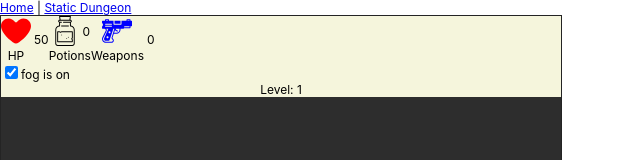
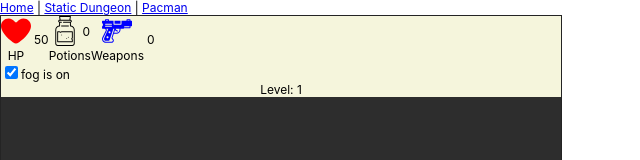
Before and after one commit to theednaffattack/dungeon-crawler-new, a React (Vite) app: page /static-dungeon in a window 1280 px wide. Shown: the top 160 px of the page, without its empty margins (0-640 px from the left). Built offline with nearby package versions, Linux system fonts and the light colour scheme.

Commit message:
Add pacman to nav

```diff
--- a/src/components/nav.tsx
+++ b/src/components/nav.tsx
@@ -3,7 +3,8 @@ import { Link } from "react-router-dom";
 export function Nav() {
   return (
     <nav>
-      <Link to="/">Home</Link> | <Link to="static-dungeon">Static Dungeon</Link>
+      <Link to="/">Home</Link> | <Link to="static-dungeon">Static Dungeon</Link>{" "}
+      | <Link to="pacman">Pacman</Link>
     </nav>
   );
 }
```
